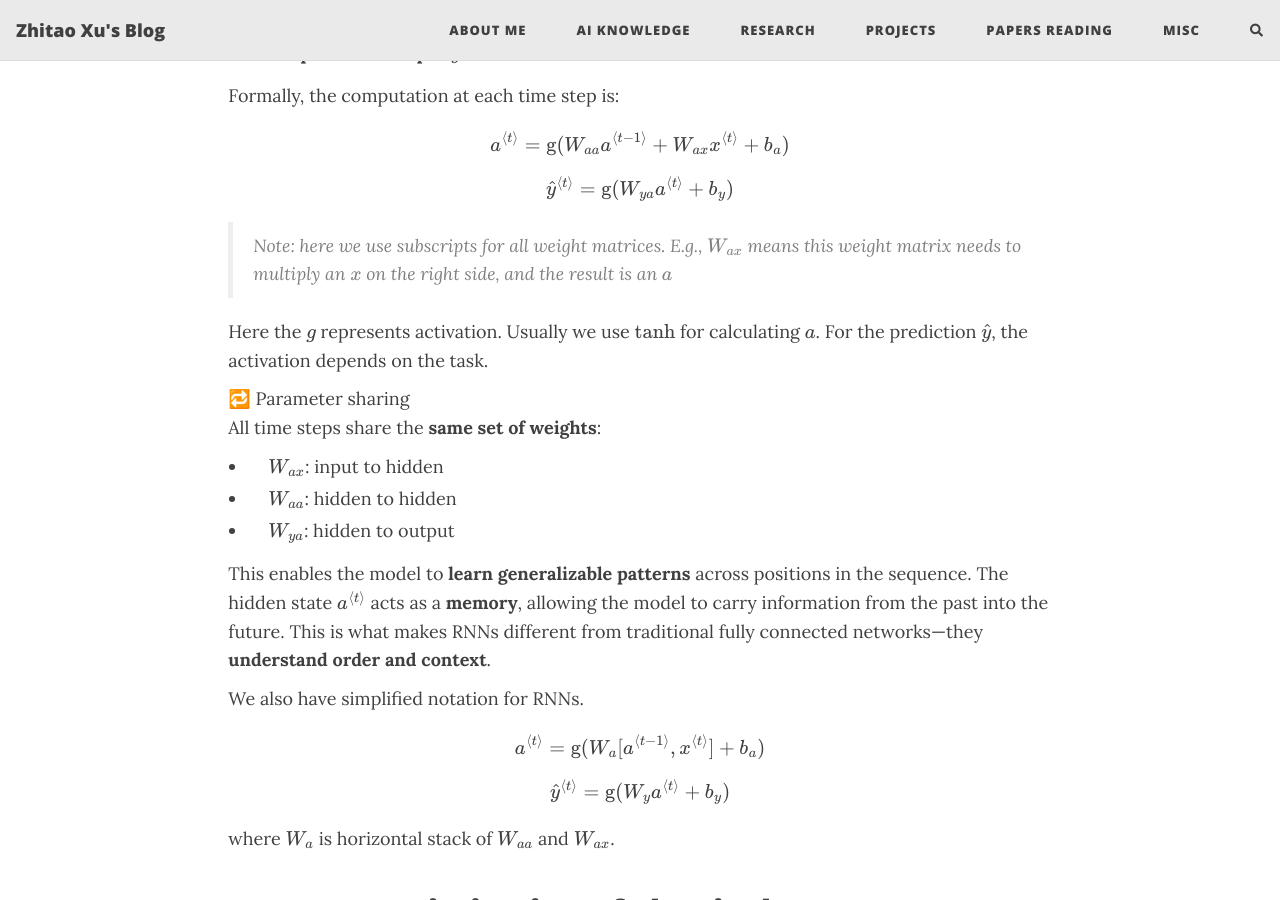
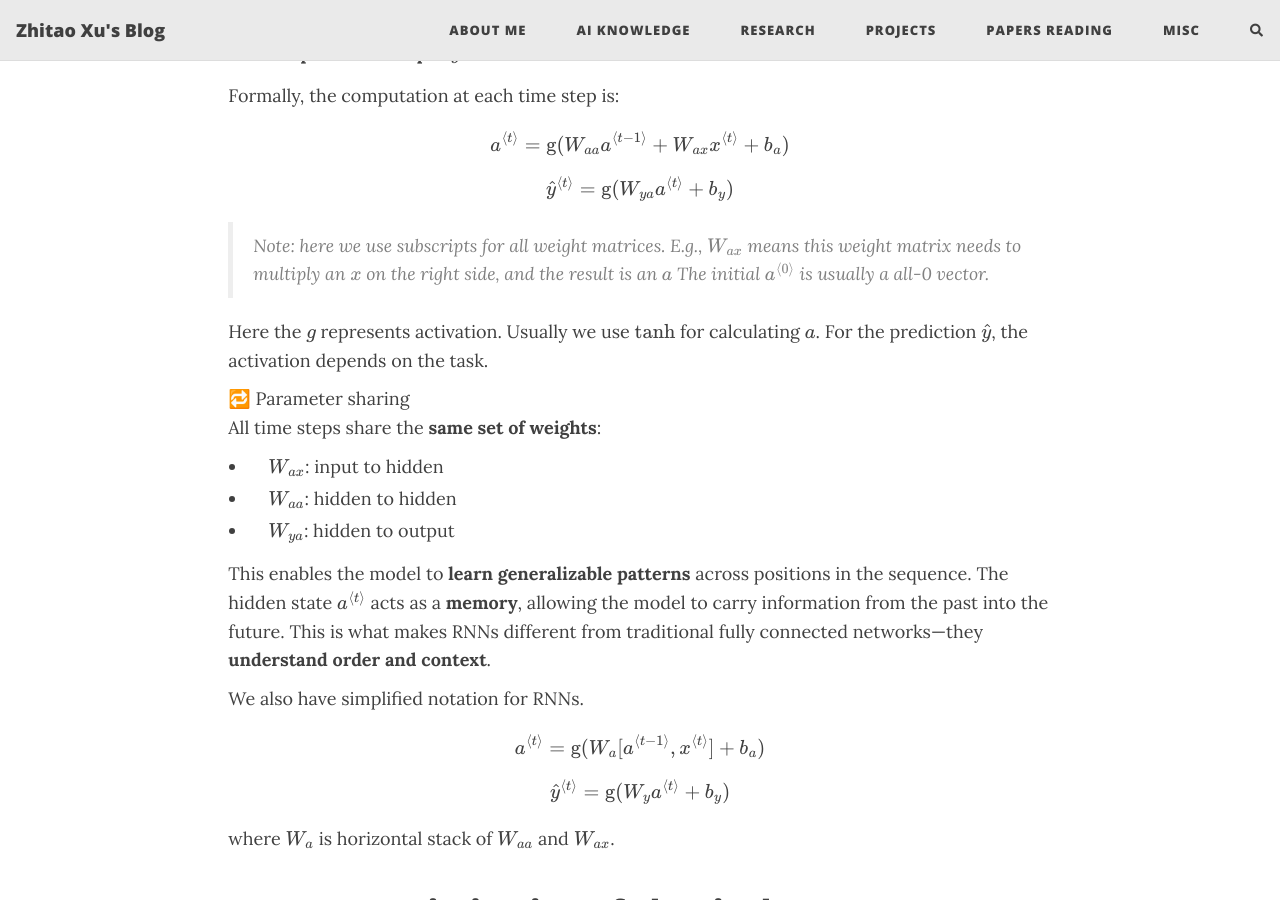
Before and after one commit to HerrXu01/herrxu01.github.io, a Jekyll site: the page built from ai-knowledge/sequence-models/_posts/2025-04-14-Seq01-RNN-01.md, in a window 1280 px wide and 900 px high, scrolled down 5426 px. Built offline with Jekyll 4.4.1, drawn with Linux system fonts in a browser that asks for light colours; formulas are drawn with MathJax 3; comment, search, counter and statistics services are not loaded.

Commit message:
add content to rnn notes

```diff
--- a/ai-knowledge/sequence-models/_posts/2025-04-14-Seq01-RNN-01.md
+++ b/ai-knowledge/sequence-models/_posts/2025-04-14-Seq01-RNN-01.md
@@ -162,6 +162,7 @@ $$
 > Note: here we use subscripts for all weight matrices.
 > E.g., \\(W_{ax}\\) means this weight matrix needs to multiply an \\(x\\) on the right side,
 > and the result is an \\(a\\)
+> The initial \\(a^{\langle 0 \rangle}\\) is usually a all-0 vector.
 
 Here the \\(g\\) represents activation. Usually we use \\(\tanh\\) for calculating \\(a\\). For the prediction \\(\hat{y}\\), the activation depends on the task.
 
```
